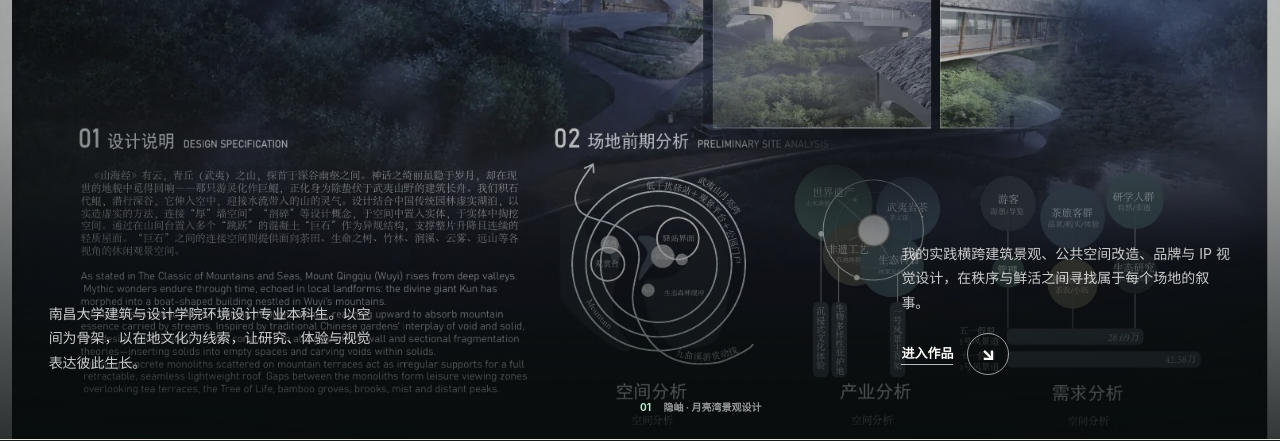
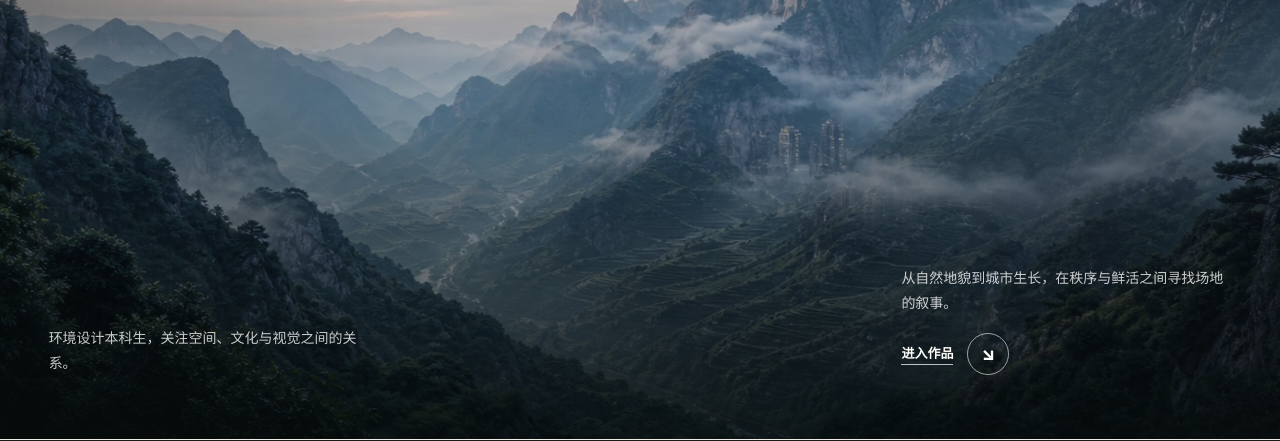
Before and after one commit to moaygnosibe/xiang-canyan-portfolio, a plain HTML site: page index.html in a window 1280 px wide. Shown: the part 361-802 px from the top of the page. Drawn offline with Linux system fonts and the light colour scheme; a web font is replaced by a local one.

Commit message:
Add dimensional mountain and city reveal

```diff
--- a/index.html
+++ b/index.html
@@ -15,9 +15,9 @@
       property="og:description"
       content="环境设计、空间创意、品牌与IP设计作品及个人履历。"
     />
-    <meta property="og:image" content="{{SITE_ORIGIN}}/assets/xiangcanyan/social-preview-v2.png" />
+    <meta property="og:image" content="{{SITE_ORIGIN}}/assets/xiangcanyan/social-preview-v3.webp" />
     <meta name="twitter:card" content="summary_large_image" />
-    <meta name="twitter:image" content="{{SITE_ORIGIN}}/assets/xiangcanyan/social-preview-v2.png" />
+    <meta name="twitter:image" content="{{SITE_ORIGIN}}/assets/xiangcanyan/social-preview-v3.webp" />
     <link rel="preload" as="image" href="assets/xiangcanyan/portfolio-05.webp" />
     <link rel="stylesheet" href="styles.css" />
   </head>
@@ -69,7 +69,7 @@
         <div
           class="hero-media hero-base"
           role="img"
-          aria-label="向粲妍隐岫月亮湾景观设计作品中的山林建筑场景"
+          aria-label="立体自然山谷与城市空间形成对照的设计场景"
         ></div>
         <div class="hero-media hero-reveal" aria-hidden="true"></div>
         <div class="hero-vignette" aria-hidden="true"></div>
@@ -83,23 +83,15 @@
         </div>
 
         <div class="hero-intro hero-anim hero-fade">
-          <p>
-            南昌大学建筑与设计学院环境设计专业本科生。以空间为骨架，以在地文化为线索，让研究、体验与视觉表达彼此生长。
-          </p>
+          <p>环境设计本科生，关注空间、文化与视觉之间的关系。</p>
         </div>
 
         <div class="hero-note hero-anim hero-fade">
-          <p>
-            我的实践横跨建筑景观、公共空间改造、品牌与 IP 视觉设计，在秩序与鲜活之间寻找属于每个场地的叙事。
-          </p>
+          <p>从自然地貌到城市生长，在秩序与鲜活之间寻找场地的叙事。</p>
           <a class="hero-cta" href="#work">
             <span>进入作品</span><span class="hero-cta-icon" aria-hidden="true">↘</span>
           </a>
         </div>
-
-        <p class="hero-project-label hero-anim hero-fade">
-          <span>01</span> 隐岫 · 月亮湾景观设计
-        </p>
       </section>
 
       <section id="about" class="about-section section-band" aria-labelledby="about-title">
--- a/script.js
+++ b/script.js
@@ -33,6 +33,14 @@ const spotlight = {
 function writeSpotlightPosition(x, y) {
   heroSection.style.setProperty("--spot-x", `${x}px`);
   heroSection.style.setProperty("--spot-y", `${y}px`);
+
+  if (!reduceMotion.matches) {
+    const rect = heroSection.getBoundingClientRect();
+    const sceneX = (0.5 - x / Math.max(rect.width, 1)) * 12;
+    const sceneY = (0.5 - y / Math.max(rect.height, 1)) * 7;
+    heroSection.style.setProperty("--scene-x", `${sceneX}px`);
+    heroSection.style.setProperty("--scene-y", `${sceneY}px`);
+  }
 }
 
 function setInitialSpotlight() {
--- a/styles.css
+++ b/styles.css
@@ -501,10 +501,10 @@ a {
 
 @keyframes heroBaseZoom {
   from {
-    transform: scale(1.1);
+    transform: translate3d(var(--scene-x), var(--scene-y), 0) scale(1.1);
   }
   to {
-    transform: scale(1);
+    transform: translate3d(var(--scene-x), var(--scene-y), 0) scale(1.04);
   }
 }
 
@@ -536,6 +536,8 @@ a {
   --spot-x: 68%;
   --spot-y: 49%;
   --spot-radius: clamp(170px, 18vw, 280px);
+  --scene-x: 0px;
+  --scene-y: 0px;
   isolation: isolate;
   height: 100dvh;
   min-height: 680px;
@@ -553,20 +555,31 @@ a {
 }
 
 .hero-media {
-  background-position: center;
+  inset: 0;
+  overflow: hidden;
+}
+
+.hero-media::before {
+  content: "";
+  position: absolute;
+  inset: -18px;
+  background-image: var(--hero-image);
+  background-position: center 48%;
   background-repeat: no-repeat;
   background-size: cover;
+  transform: translate3d(var(--scene-x), var(--scene-y), 0) scale(1.04);
+  animation: heroBaseZoom 1.8s cubic-bezier(0.16, 1, 0.3, 1) both;
+  transition: transform 220ms ease-out;
 }
 
 .hero-base {
+  --hero-image: url("assets/xiangcanyan/hero-nature-v1.webp");
   z-index: 0;
-  background-image: url("assets/xiangcanyan/portfolio-05.webp");
-  animation: heroBaseZoom 1.8s cubic-bezier(0.16, 1, 0.3, 1) both;
 }
 
 .hero-reveal {
+  --hero-image: url("assets/xiangcanyan/hero-city-v1.webp");
   z-index: 1;
-  background-image: url("assets/xiangcanyan/portfolio-08.webp");
   pointer-events: none;
   -webkit-mask-image: radial-gradient(
     circle var(--spot-radius) at var(--spot-x) var(--spot-y),
@@ -592,7 +605,7 @@ a {
 .hero-vignette {
   z-index: 2;
   background:
-    linear-gradient(180deg, rgba(7, 12, 12, 0.62) 0%, rgba(7, 12, 12, 0.08) 35%, rgba(7, 12, 12, 0.14) 58%, rgba(7, 12, 12, 0.78) 100%),
+    linear-gradient(180deg, rgba(7, 12, 12, 0.72) 0%, rgba(7, 12, 12, 0.18) 38%, rgba(7, 12, 12, 0.18) 58%, rgba(7, 12, 12, 0.82) 100%),
     linear-gradient(90deg, rgba(6, 12, 11, 0.3) 0%, transparent 34%, transparent 68%, rgba(6, 12, 11, 0.2) 100%);
   pointer-events: none;
 }
@@ -1914,7 +1927,7 @@ a {
     transform: none;
   }
 
-  .hero-base {
-    transform: scale(1);
-  }
-}
+  .hero-media::before {
+    transform: scale(1.04);
+  }
+}
```
Also changed, not shown: assets/xiangcanyan/hero-city-v1.webp (added), assets/xiangcanyan/hero-nature-v1.webp (added), assets/xiangcanyan/social-preview-v3.webp (added).
